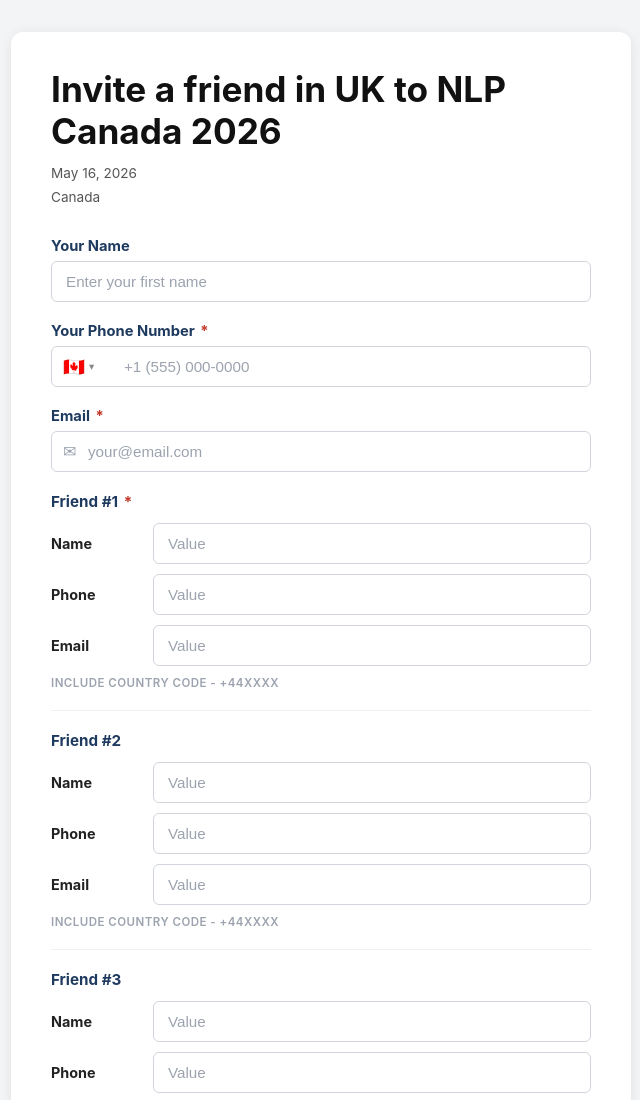
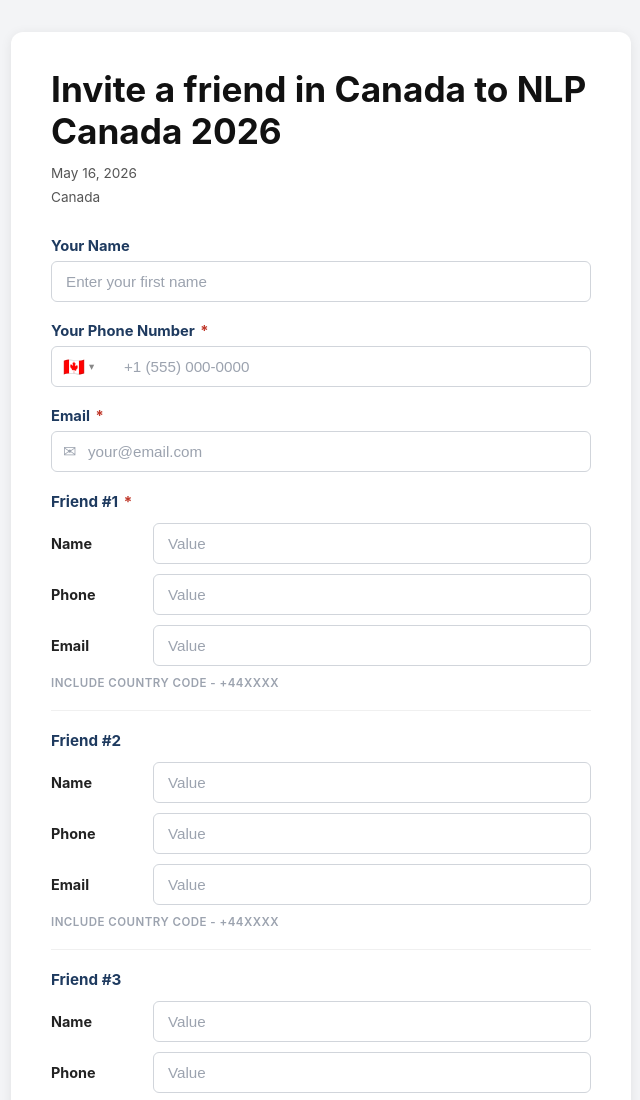
Before and after one commit to mindvaulting/nlp-london-2026-invite-form, a website: page index.html in a window 1280 px wide. Shown: the top 1100 px of the page, without its empty margins (319-959 px from the left). Drawn offline with Linux system fonts and the light colour scheme.

Commit message:
Change 'UK' to 'Canada' in form heading
Co-Authored-By: Claude Sonnet 4.6 <noreply@anthropic.com>

```diff
--- a/index.html
+++ b/index.html
@@ -3,7 +3,7 @@
 <head>
   <meta charset="UTF-8" />
   <meta name="viewport" content="width=device-width, initial-scale=1.0" />
-  <title>Invite a friend in UK to NLP Canada 2026</title>
+  <title>Invite a friend in Canada to NLP Canada 2026</title>
   <style>
     *, *::before, *::after { box-sizing: border-box; margin: 0; padding: 0; }
 
@@ -264,7 +264,7 @@
   <div class="card">
 
     <!-- Header -->
-    <h1 class="event-title">Invite a friend in UK to NLP Canada 2026</h1>
+    <h1 class="event-title">Invite a friend in Canada to NLP Canada 2026</h1>
     <div class="event-meta">
       May 16, 2026<br>
       Canada
```
